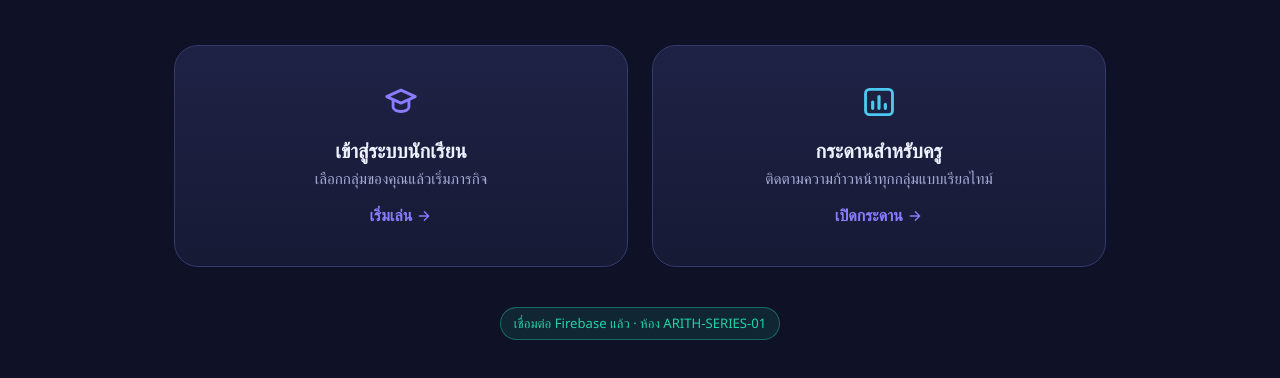
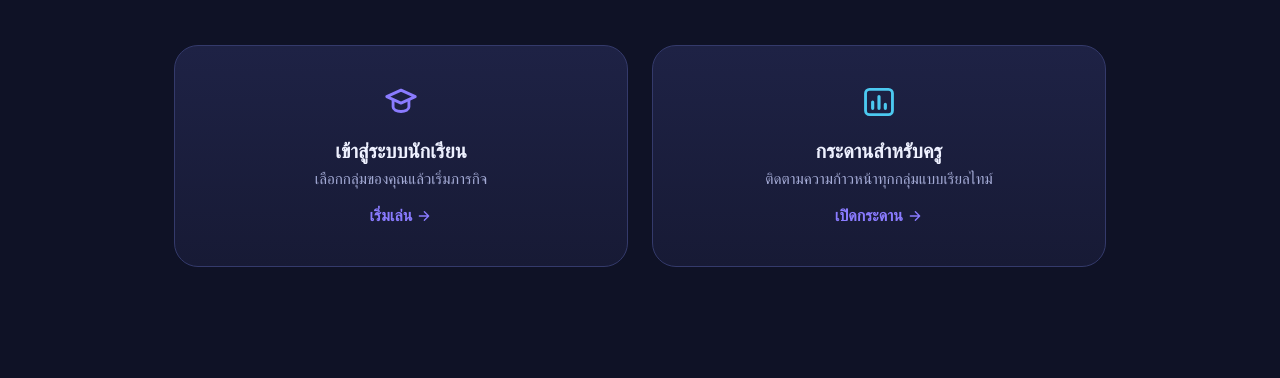
Before and after one commit to Toaster-Wacky/arithmetic-series-quest, a plain HTML site: page index.html in a window 1280 px wide. Shown: the part 308-686 px from the top of the page. Drawn offline with Linux system fonts and the light colour scheme; a web font is replaced by a local one.

Commit message:
Remove footer and Firebase connection status
Removed the footer and Firebase connection status script from the landing page.

```diff
--- a/index.html
+++ b/index.html
@@ -63,9 +63,6 @@
       </a>
     </div>
 
-    <footer class="landing__footer">
-      <span id="connection-badge" class="badge badge--muted">กำลังตรวจสอบการเชื่อมต่อ…</span>
-    </footer>
   </main>
 
   <script type="module">
@@ -78,15 +75,8 @@
       node.innerHTML = icon(node.dataset.icon, size);
     });
 
-    // แสดงสถานะว่ากำลังใช้ Firebase จริง หรือโหมดออฟไลน์ (localStorage)
-    const badge = document.getElementById('connection-badge');
-    if (isFirebaseConfigured()) {
-      badge.className = 'badge badge--online';
-      badge.textContent = `เชื่อมต่อ Firebase แล้ว · ห้อง ${APP_CONFIG.roomCode}`;
-    } else {
-      badge.className = 'badge badge--offline';
-      badge.textContent = 'โหมดออฟไลน์ — ยังไม่ได้ใส่คีย์ใน js/config.js (ข้อมูลเก็บในเครื่องนี้เท่านั้น)';
-    }
+
+
   </script>
 </body>
 </html>
```
